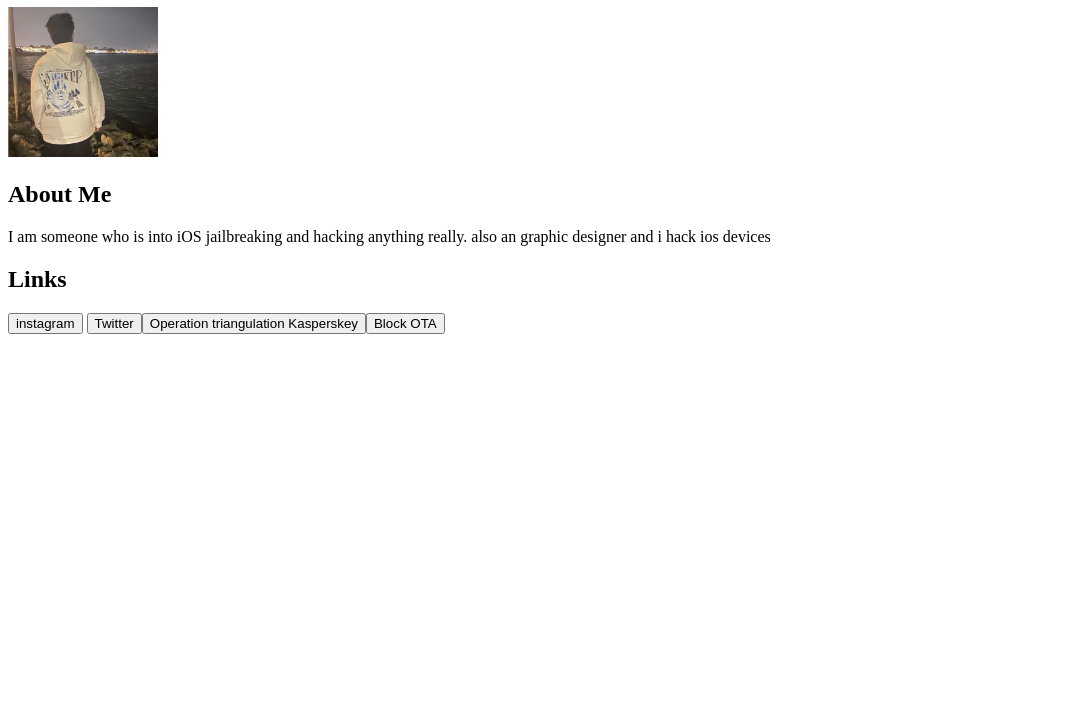
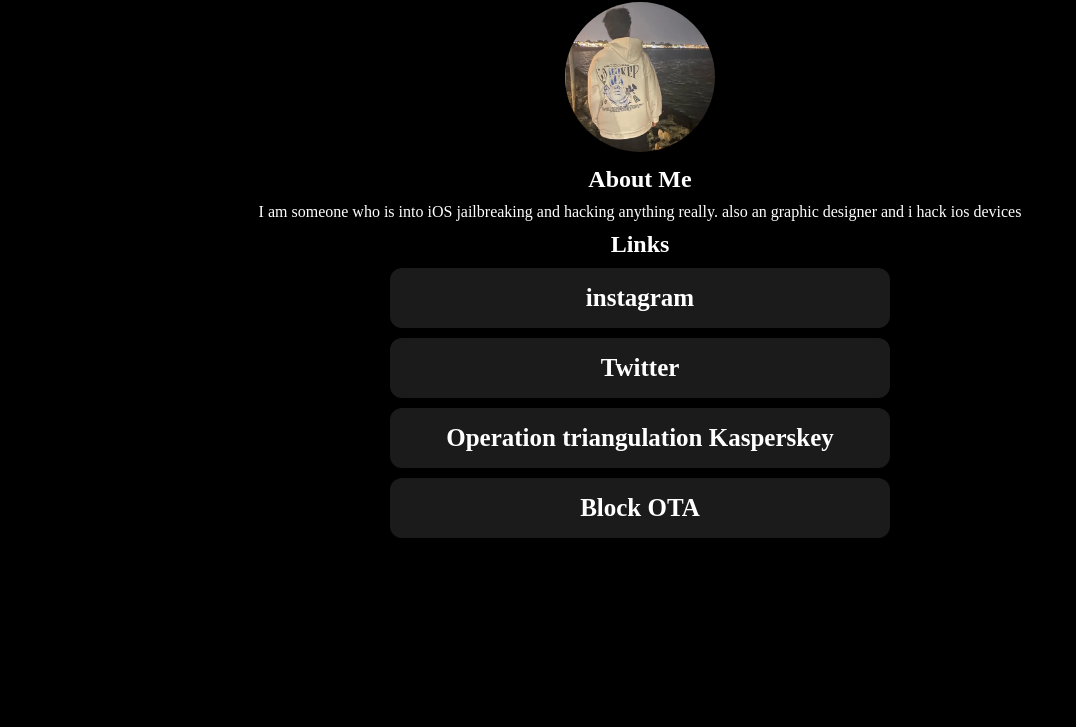
Before and after one commit to ywef/ywef.github.io, a plain HTML site: page index.html in a window 1280 px wide. Shown: the part 73-800 px from the top of the page, without its empty margins (0-1076 px from the left). Drawn offline with Linux system fonts and the light colour scheme; files whose address does not match are found by name; a web font is replaced by a local one.

Commit message:
Update index.html

```diff
--- a/index.html
+++ b/index.html
@@ -7,7 +7,7 @@
     <title>Youssefs  Website</title>
     <link rel="icon" type="image/x-icon" href="https://kixrd.com/favicon.ico">
 
-    <link rel="stylesheet" href="./youssefs site_files/style.css">
+    <link rel="stylesheet" href="style.css">
 <h1>Youssefs  Website</h1>
 <img src="./youssefs site_files/profile.png" width="150px">
 <h2>About Me</h2>
```
